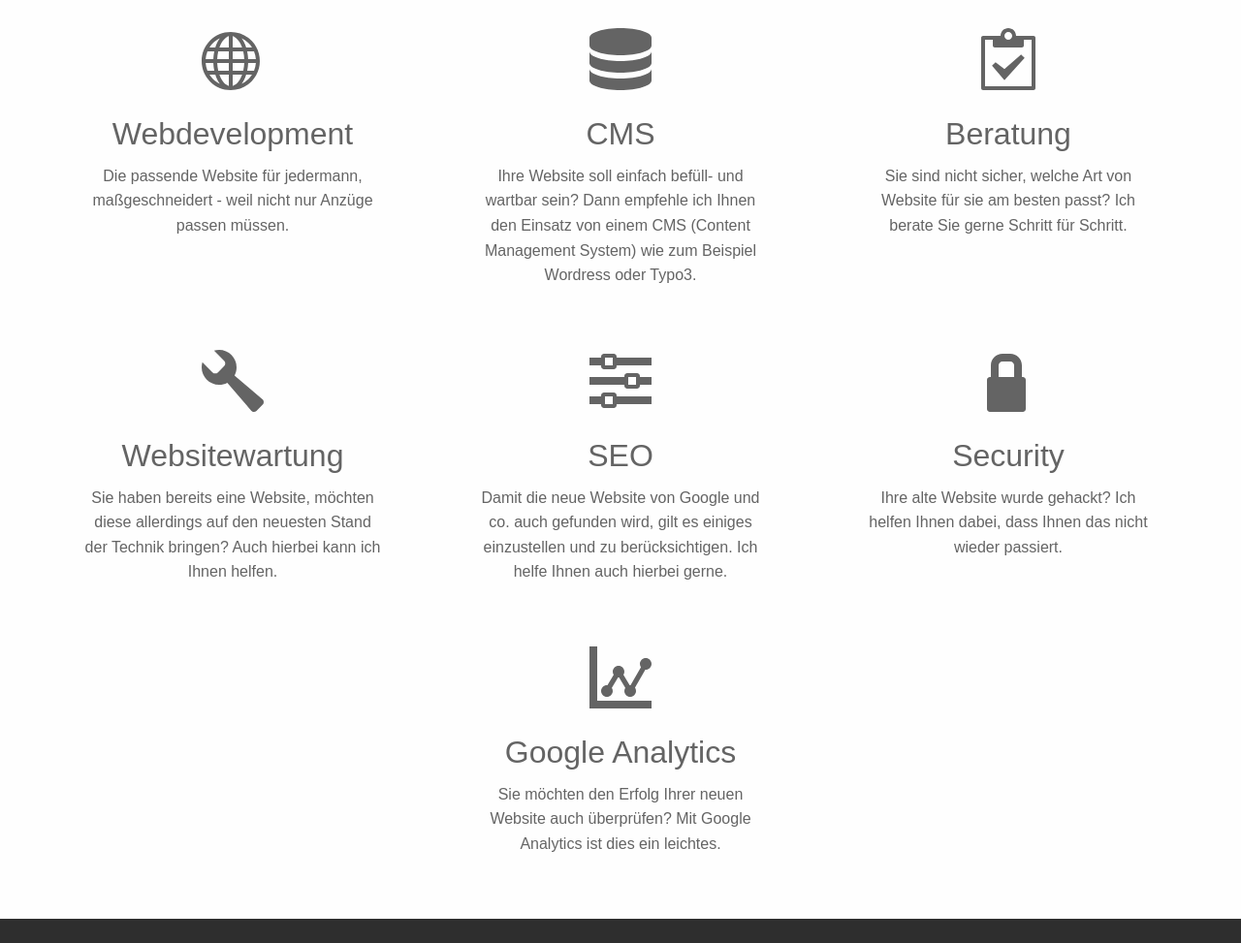
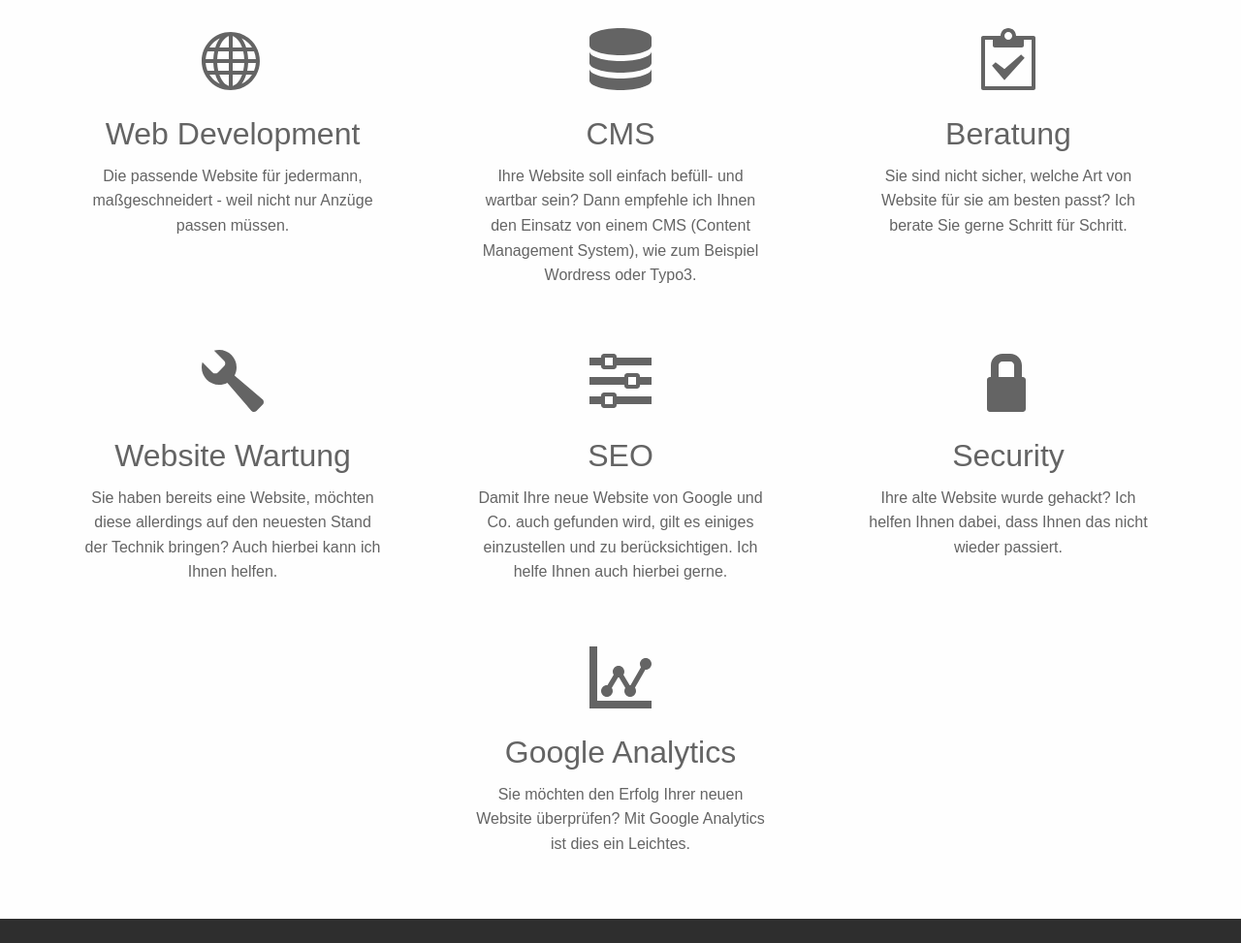
Before and after one commit to suits-at/suits_at, a website: page builds/development/leistungen.html in a window 1280 px wide. Shown: the part 159-1132 px from the top of the page at 97% size. Drawn offline with nearby package versions, Linux system fonts and the light colour scheme.

Commit message:
fixed some misspellings

```diff
--- a/builds/development/leistungen.html
+++ b/builds/development/leistungen.html
@@ -35,7 +35,7 @@
             <svg class="icon icon-sphere">
                 <use xlink:href="images/symbol-defs.svg#icon-sphere"></use>
             </svg>
-            <h2>Webdevelopment</h2>
+            <h2>Web Development</h2>
             <p>Die passende Website für jedermann, maßgeschneidert - weil nicht nur Anzüge passen müssen.</p>
             </span>
         </div>
@@ -46,7 +46,7 @@
             </svg>
             <h2>CMS</h2>
             <p>Ihre Website soll einfach befüll- und wartbar sein? Dann empfehle ich Ihnen den Einsatz von einem CMS
-                (Content Management System) wie zum Beispiel <a href="https://de.wordpress.org/" title="Wordpress">Wordress</a>
+                (Content Management System), wie zum Beispiel <a href="https://de.wordpress.org/" title="Wordpress">Wordress</a>
                 oder <a href="https://typo3.org/" title="Typo3">Typo3</a>.</p>
             </span>
         </div>
@@ -65,7 +65,7 @@
             <svg class="icon icon-wrench">
                 <use xlink:href="images/symbol-defs.svg#icon-wrench"></use>
             </svg>
-            <h2>Websitewartung</h2>
+            <h2>Website Wartung</h2>
             <p>Sie haben bereits eine Website, möchten diese allerdings auf den neuesten Stand der Technik bringen? Auch
                 hierbei kann
                 ich Ihnen helfen.</p>
@@ -77,7 +77,7 @@
                 <use xlink:href="images/symbol-defs.svg#icon-equalizer"></use>
             </svg>
             <h2>SEO</h2>
-            <p>Damit die neue Website von Google und co. auch gefunden wird, gilt es einiges einzustellen und zu
+            <p>Damit Ihre neue Website von Google und Co. auch gefunden wird, gilt es einiges einzustellen und zu
                 berücksichtigen. Ich helfe Ihnen auch hierbei gerne.</p>
             </span>
         </div>
@@ -96,8 +96,7 @@
                 <use xlink:href="images/symbol-defs.svg#icon-stats-dots"></use>
             </svg>
             <h2>Google Analytics</h2>
-            <p>Sie möchten den Erfolg Ihrer neuen Website auch überprüfen? Mit Google Analytics ist dies ein
-                leichtes. </p>
+            <p>Sie möchten den Erfolg Ihrer neuen Website überprüfen? Mit Google Analytics ist dies ein Leichtes.</p>
             </span>
         </div>
 
```
Also changed, not shown: builds/development/kontakt.html (+3 -3 lines), 2 other files.
